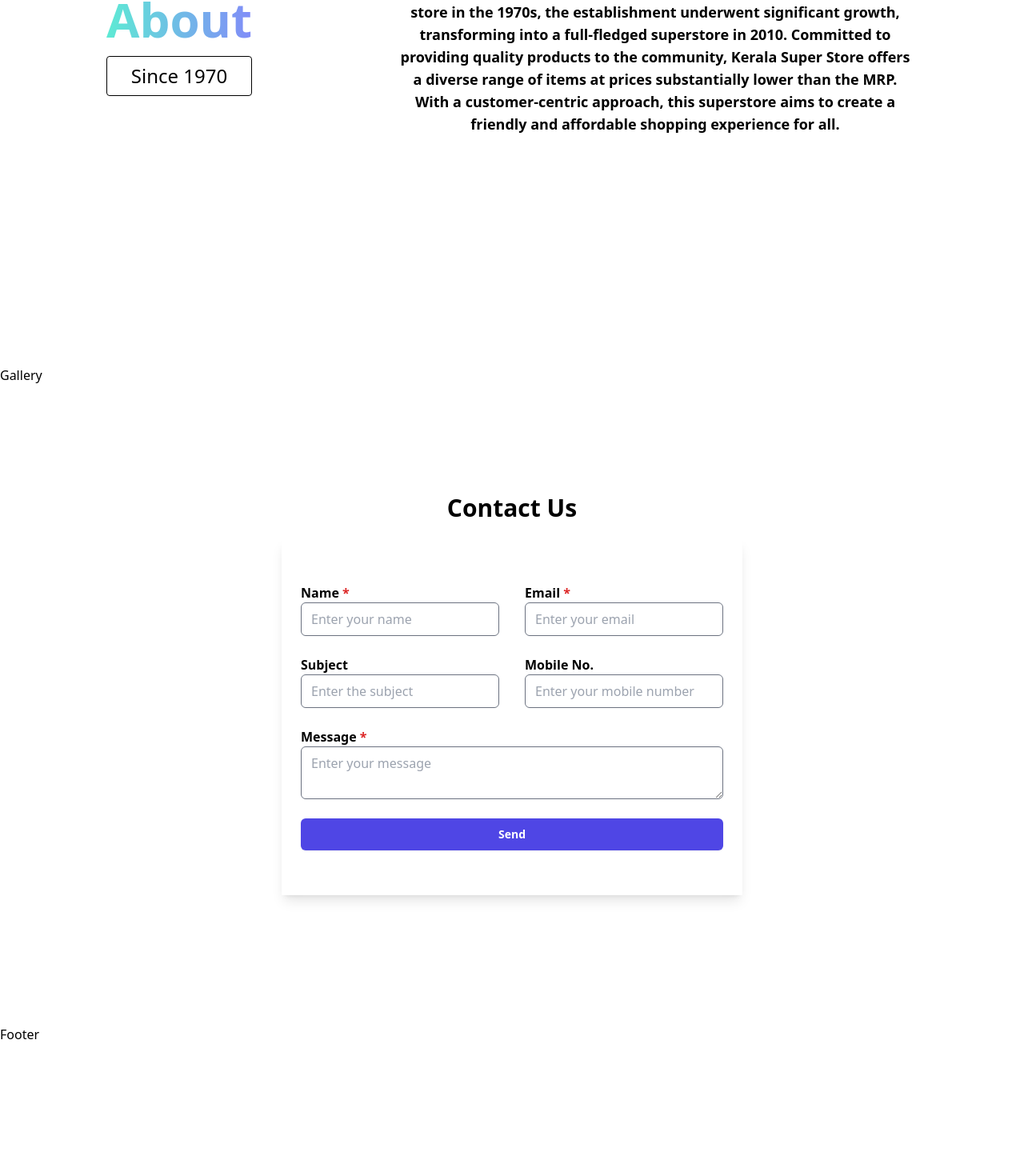
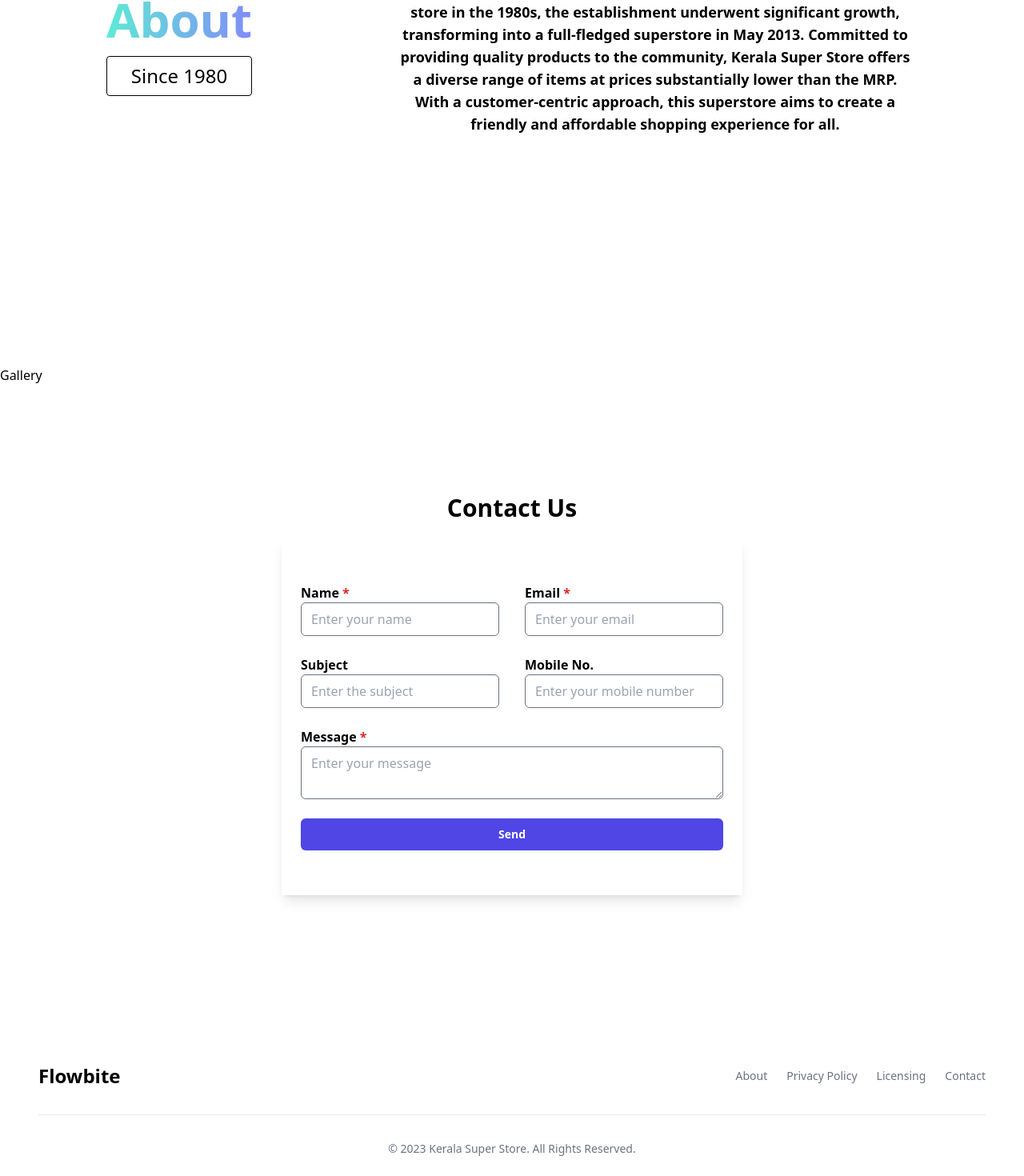
Before and after one commit to suryagayathri01/Kerala-Super-Store, a React (Vite) app: page / in a window 1280 px wide. Shown: the part 407-1877 px from the top of the page at 80% size. Before the commit the page ends 1712 px from the top, so only its background shows below. Built offline with nearby package versions, Linux system fonts and the light colour scheme.

Commit message:
footer added

```diff
--- a/src/components/About.tsx
+++ b/src/components/About.tsx
@@ -10,7 +10,7 @@
         <CountUp
           className="rounded border border-black px-4 py-2 text-lg font-normal sm:text-2xl"
           prefix="Since "
-          end={1970}
+          end={1980}
           start={new Date().getFullYear()}
           duration={5}
           separator=""
@@ -20,8 +20,8 @@
       <div className="m-2 text-lg font-semibold md:w-1/2">
         Kerala Super Store, situated at the heart of Aloor, stands as a
         prominent supermarket with a rich history. Originating as a grocery
-        store in the 1970s, the establishment underwent significant growth,
-        transforming into a full-fledged superstore in 2010. Committed to
+        store in the 1980s, the establishment underwent significant growth,
+        transforming into a full-fledged superstore in May 2013. Committed to
         providing quality products to the community, Kerala Super Store offers a
         diverse range of items at prices substantially lower than the MRP. With
         a customer-centric approach, this superstore aims to create a friendly
--- a/src/components/Footer.tsx
+++ b/src/components/Footer.tsx
@@ -1,6 +1,34 @@
 const Footer = () => {
   return (
-    <div>Footer</div>
+
+
+<footer class="bg-white rounded-lg m-4">
+    <div class="w-full max-w-screen-xl mx-auto p-4 sm:p-8">
+        <div class="sm:flex sm:items-center sm:justify-between">
+            <a href="https://flowbite.com/" class="flex items-center mb-4 sm:mb-0 space-x-3 rtl:space-x-reverse">
+                <span class="self-center text-2xl font-semibold whitespace-nowrap dark:text-white">Flowbite</span>
+            </a>
+            <ul class="flex flex-wrap items-center mb-6 text-sm font-medium text-gray-500 sm:mb-0 dark:text-gray-400">
+                <li>
+                    <a href="#About" class="hover:underline me-4 md:me-6">About</a>
+                </li>
+                <li>
+                    <a href="#" class="hover:underline me-4 md:me-6">Privacy Policy</a>
+                </li>
+                <li>
+                    <a href="#" class="hover:underline me-4 md:me-6">Licensing</a>
+                </li>
+                <li>
+                    <a href="#Contact" class="hover:underline">Contact</a>
+                </li>
+            </ul>
+        </div>
+        <hr class="my-6 border-gray-200 sm:mx-auto dark:border-gray-700 lg:my-8" />
+        <span class="block text-sm text-gray-500 sm:text-center dark:text-gray-400">© 2023 <a href="#App" class="hover:underline">Kerala Super Store</a>. All Rights Reserved.</span>
+    </div>
+</footer>
+
+
   )
 }
 
```
